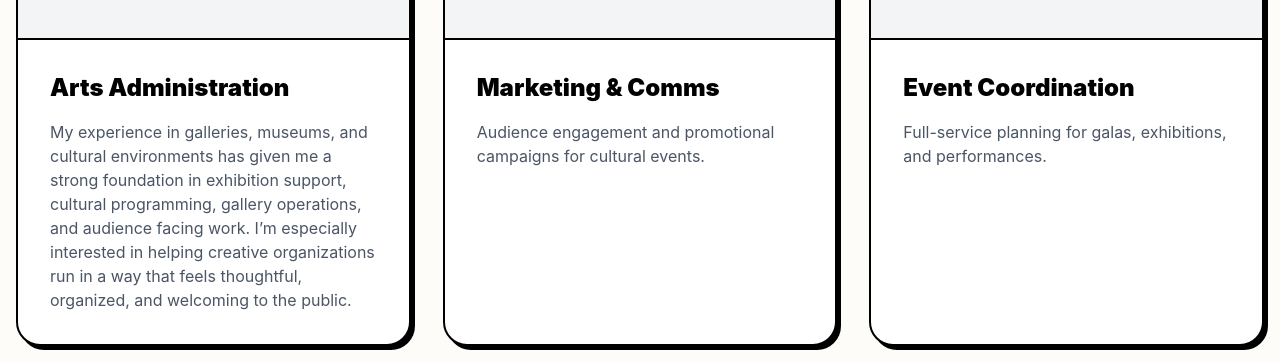
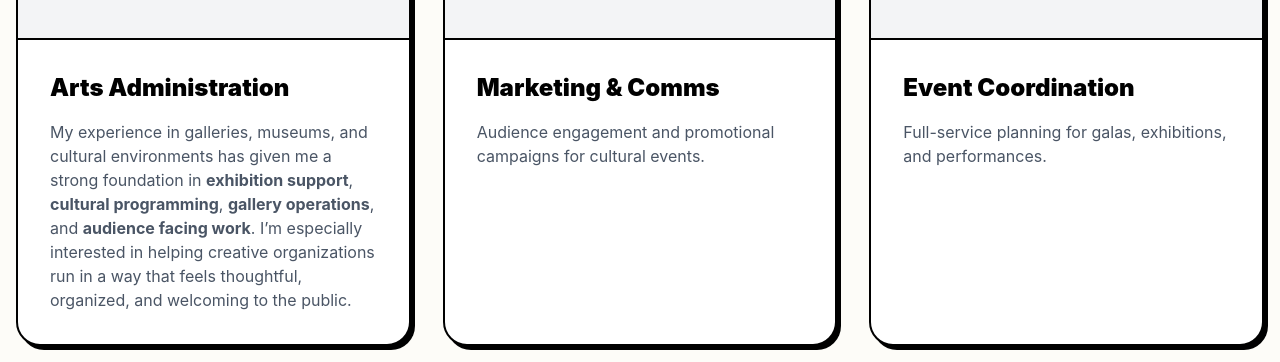
Before and after one commit to bbx99/my-portfolio, a React (Vite) app: page / in a window 1280 px wide. Shown: the part 2380-2742 px from the top of the page. Built offline with nearby package versions, Linux system fonts and the light colour scheme.

Commit message:
feat: bold keywords in services description

```diff
--- a/src/App.tsx
+++ b/src/App.tsx
@@ -205,7 +205,7 @@ const Services = () => {
   const services = [
     {
       title: 'Arts Administration',
-      desc: 'My experience in galleries, museums, and cultural environments has given me a strong foundation in exhibition support, cultural programming, gallery operations, and audience facing work. I’m especially interested in helping creative organizations run in a way that feels thoughtful, organized, and welcoming to the public.',
+      desc: <>My experience in galleries, museums, and cultural environments has given me a strong foundation in <strong>exhibition support</strong>, <strong>cultural programming</strong>, <strong>gallery operations</strong>, and <strong>audience facing work</strong>. I’m especially interested in helping creative organizations run in a way that feels thoughtful, organized, and welcoming to the public.</>,
       color: 'bg-gray-100',
       icon: <Palette className="text-brand-blue" size={48} />
     },
```
